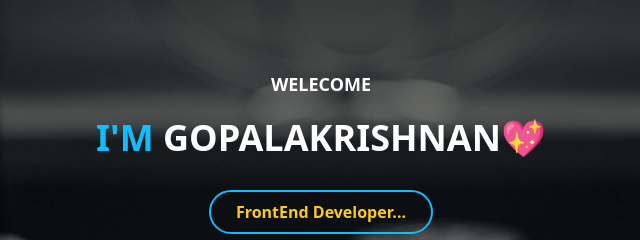
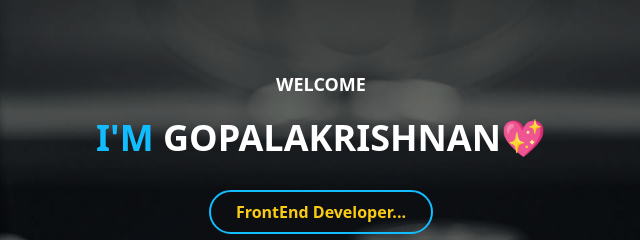
Before and after one commit to Gopalakrishnan008/portfolio, a plain HTML site: page index.html in a window 1280 px wide. Shown: the part 312-552 px from the top of the page, 319-959 px from the left. Drawn offline with Linux system fonts and the light colour scheme.

```diff
--- a/index.html
+++ b/index.html
@@ -59,7 +59,7 @@
     <div id="home" style="background-image: url('/portfolio/assets/bgbanner-TC_FvbYP.jpg');"
       class="border-solid border-2 border-yellow-500 rounded-lg bg-cover bg-center bg-no-repeat">
       <div class="text-center pt-40 sm:pt-72 space-y-5 pb-60">
-        <p class="text-white text-lg font-semibold">WELECOME</p>
+        <p class="text-white text-lg font-semibold">WELCOME</p>
         <p class="text-white font-semibold text-2xl sm:text-4xl pb-3"><span class="text-textcolor font-bold">I'M
           </span>GOPALAKRISHNAN💖
         </p>
```
